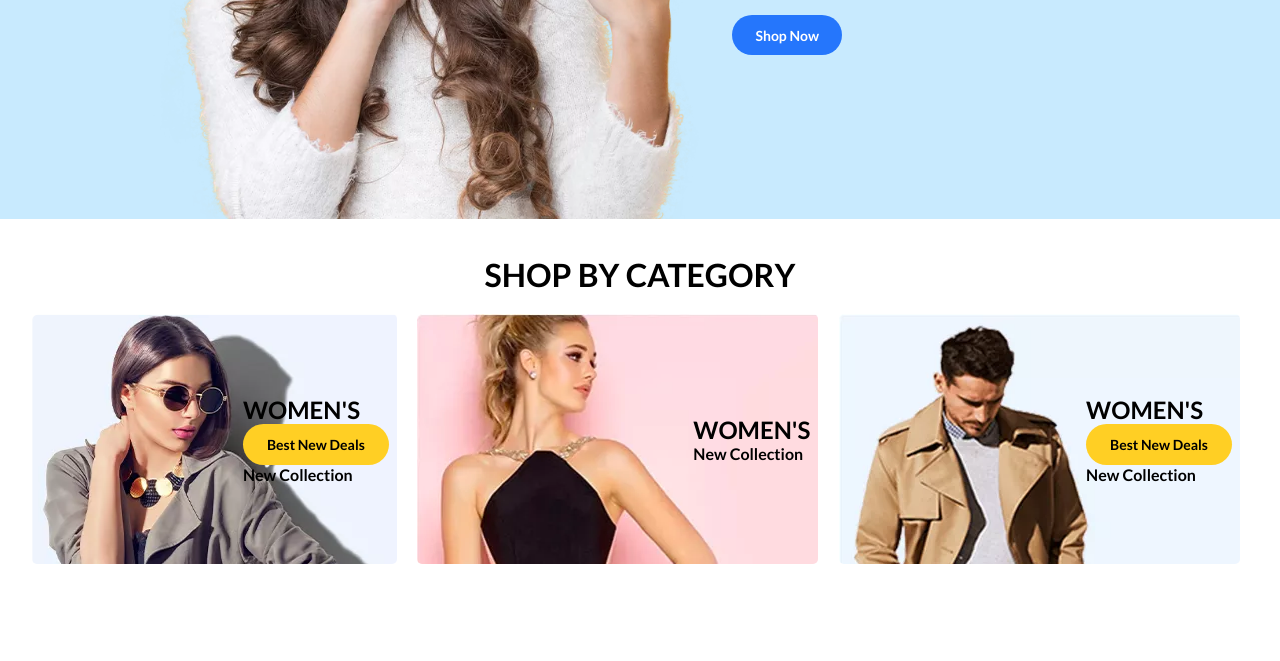
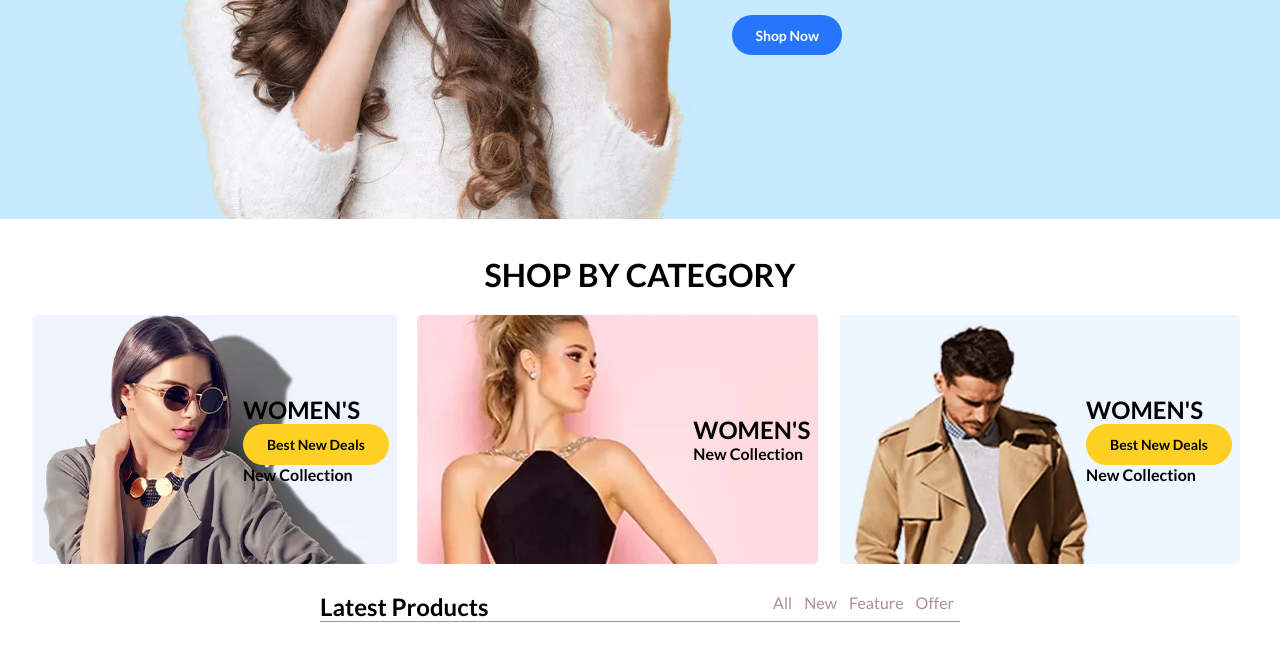
Before and after one commit to Ganes769/Estore, a plain HTML site: page index.html in a window 1280 px wide. Shown: the part 519-1180 px from the top of the page. Before the commit the page ends 1103 px from the top, so only its background shows below. Drawn offline with Linux system fonts and the light colour scheme.

Commit message:
adding cloth section

```diff
--- a/index.html
+++ b/index.html
@@ -44,7 +44,7 @@
       </div>
     </header>
     <div class="bar">
-      <div class="subbar">
+      <nav class="subbar">
         <h3 class="logo">Estore.</h3>
         <ul class="menu-item">
           <li>Home</li>
@@ -99,7 +99,7 @@
           </div>
           <div class="signup">Sign Up</div>
         </div>
-      </div>
+      </nav>
     </div>
     <section class="hero">
       <div class="image">
@@ -138,5 +138,18 @@
         </div>
       </div>
     </div>
+    <!-- LATEST pRODUCTS -->
+    <div class="latest-prooducts">
+      <div class="tab-items">
+        <h2>Latest Products</h2>
+        <ul>
+          <li>All</li>
+          <li>New</li>
+          <li>Feature</li>
+          <li>Offer</li>
+        </ul>
+      </div>
+      <div class="products-item"></div>
+    </div>
   </body>
 </html>
--- a/style.css
+++ b/style.css
@@ -141,7 +141,6 @@ html {
 }
 
 .bar {
-  /* background-color: red; */
   height: 70px;
   width: 100%;
 }
@@ -151,7 +150,7 @@ html {
   justify-content: space-between;
   align-items: center;
   height: 80px;
-  background-color: white;
+  /* background-color: white; */
 
   width: 70%;
   margin: auto;
@@ -438,3 +437,29 @@ input:focus {
   border-radius: 25px;
   font-weight: bold;
 }
+.latest-prooducts {
+  margin: 0px auto;
+  height: 100vh;
+  width: 100%;
+}
+.latest-prooducts h2 {
+  margin-top: 8px;
+}
+.tab-items {
+  width: 50%;
+  margin: 0px auto;
+  margin-bottom: 60px;
+  justify-content: space-between;
+  align-items: center;
+  display: flex;
+  background-color: white;
+  border-bottom: 1px solid rgb(172, 142, 151);
+}
+.tab-items ul li {
+  margin: 0px 6px;
+  color: rgb(172, 142, 151);
+  list-style-type: none;
+}
+.tab-items ul {
+  display: flex;
+}
```
Also changed, not shown: assets/product2.png.webp (added), assets/product6.png.webp (added).
